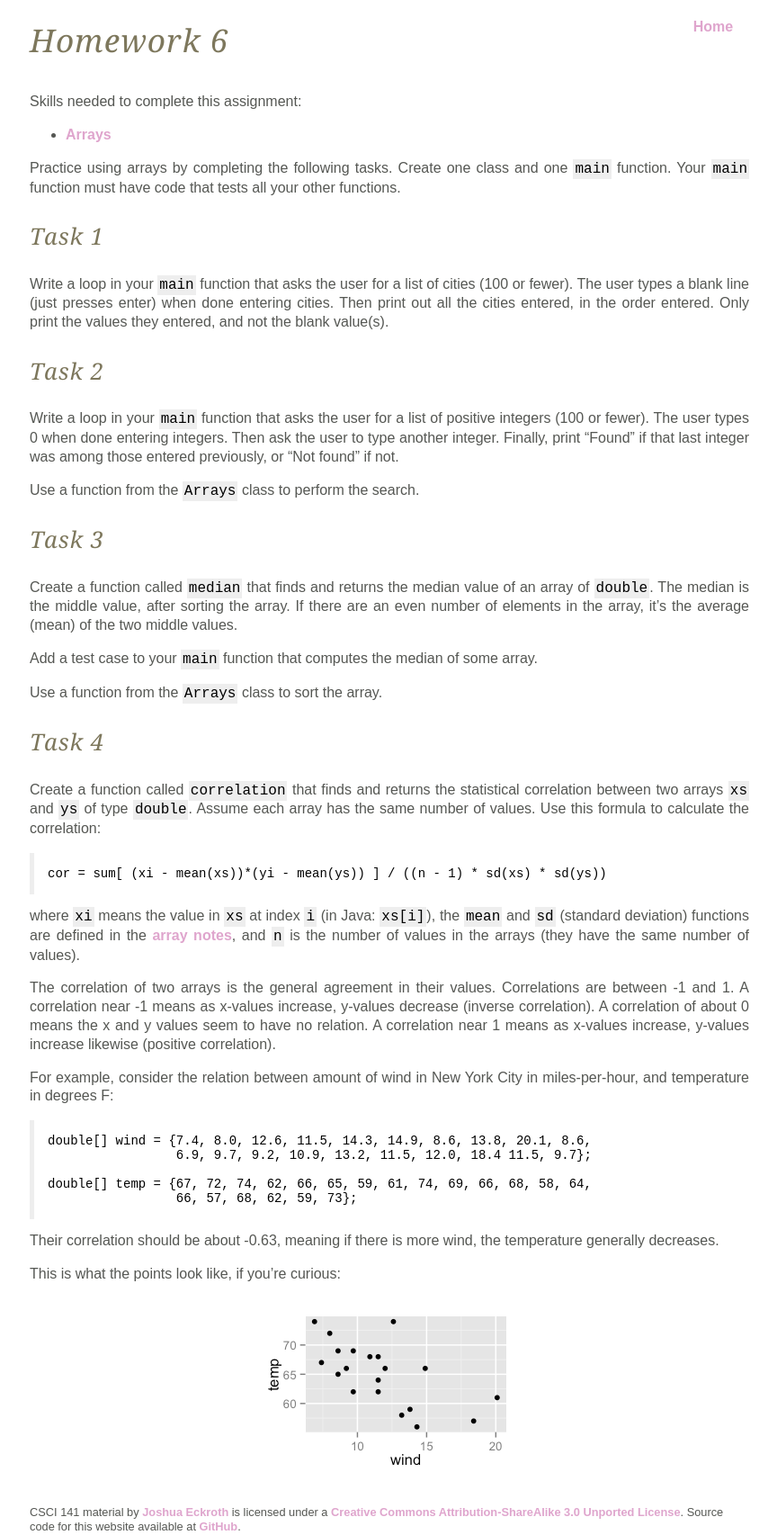
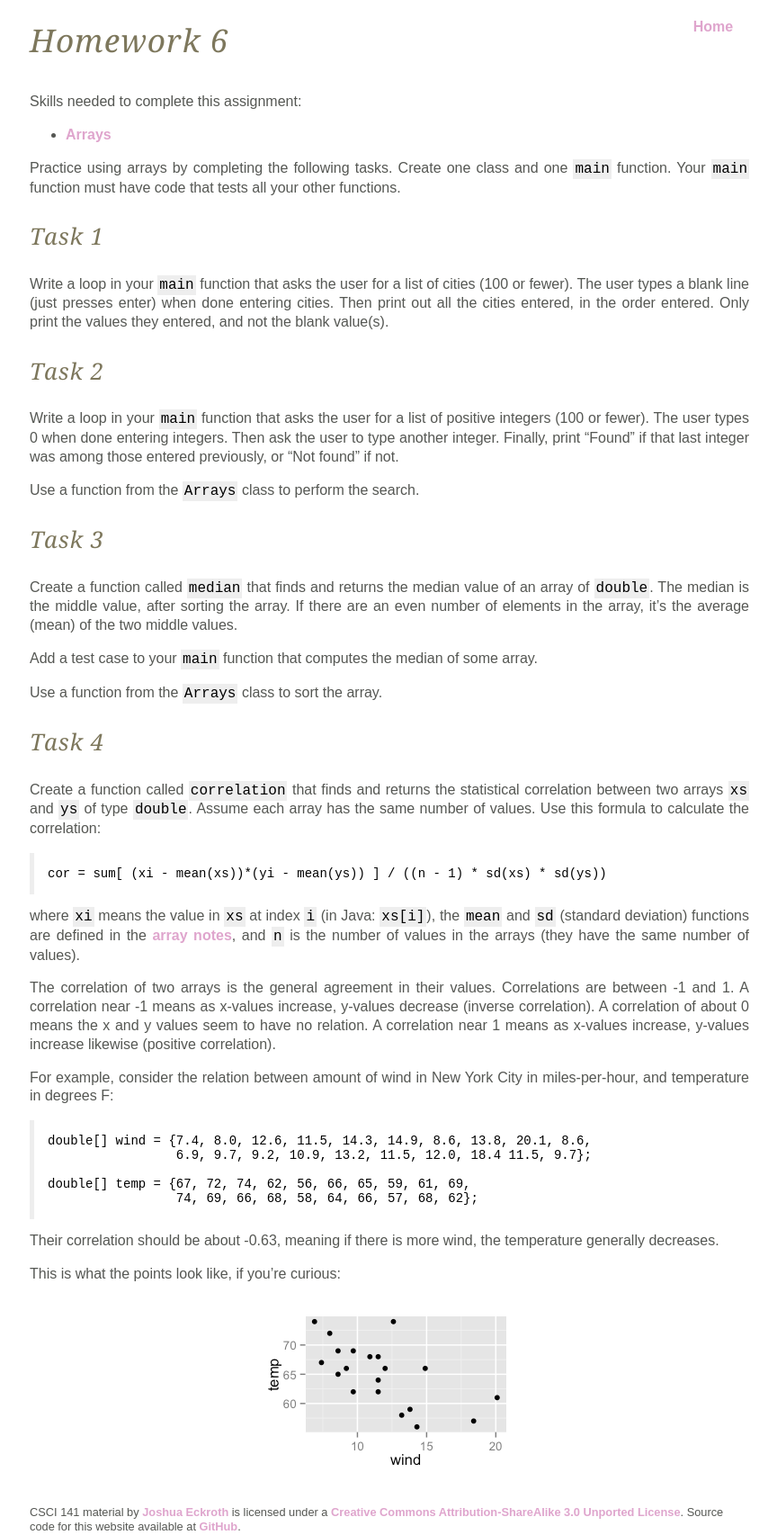
Before and after one commit to joshuaeckroth/csci141-website, a Jekyll site: the page built from homework/homework-6.markdown, in a window 1280 px wide. Shown: the whole page at 90% size, without its empty margins (207-1071 px from the left). Built offline with Jekyll 4.4.1, drawn with Linux system fonts in a browser that asks for light colours; Markdown is read by kramdown in place of the engine named in the settings.

Commit message:
Fixed temp values in HW 6.

````diff
--- a/homework/homework-6.markdown
+++ b/homework/homework-6.markdown
@@ -45,8 +45,8 @@ For example, consider the relation between amount of wind in New York City in mi
 double[] wind = {7.4, 8.0, 12.6, 11.5, 14.3, 14.9, 8.6, 13.8, 20.1, 8.6,
                  6.9, 9.7, 9.2, 10.9, 13.2, 11.5, 12.0, 18.4 11.5, 9.7};
 
-double[] temp = {67, 72, 74, 62, 66, 65, 59, 61, 74, 69, 66, 68, 58, 64,
-                 66, 57, 68, 62, 59, 73};
+double[] temp = {67, 72, 74, 62, 56, 66, 65, 59, 61, 69,
+                 74, 69, 66, 68, 58, 64, 66, 57, 68, 62};
 ```
 
 Their correlation should be about -0.63, meaning if there is more wind, the temperature generally decreases.
````
